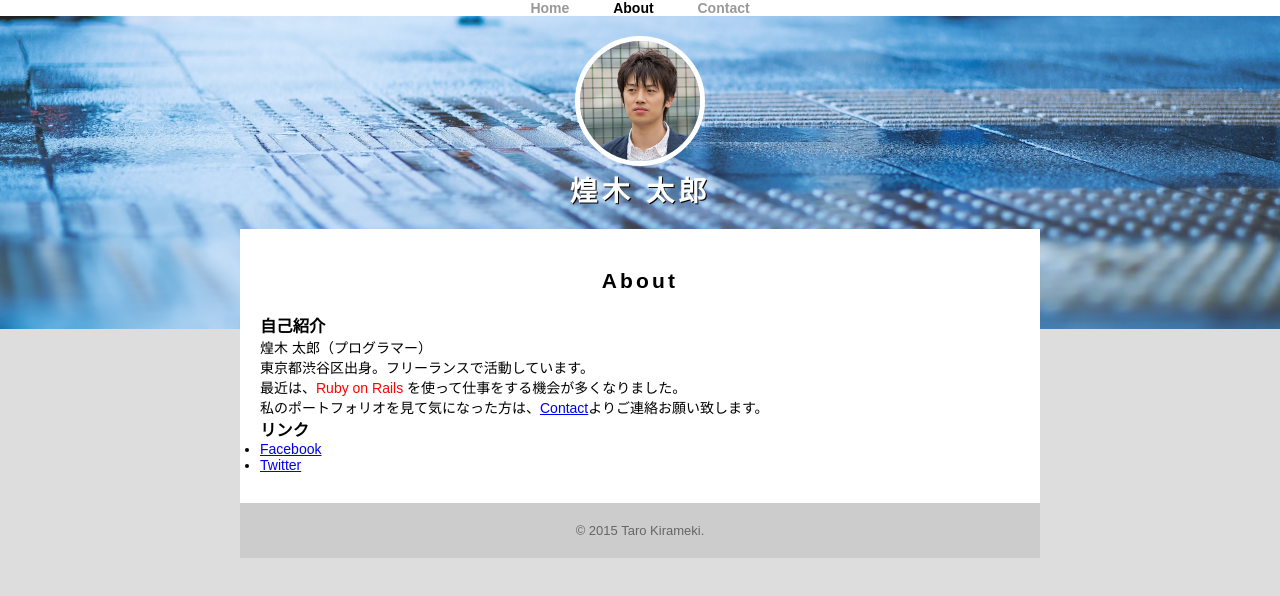
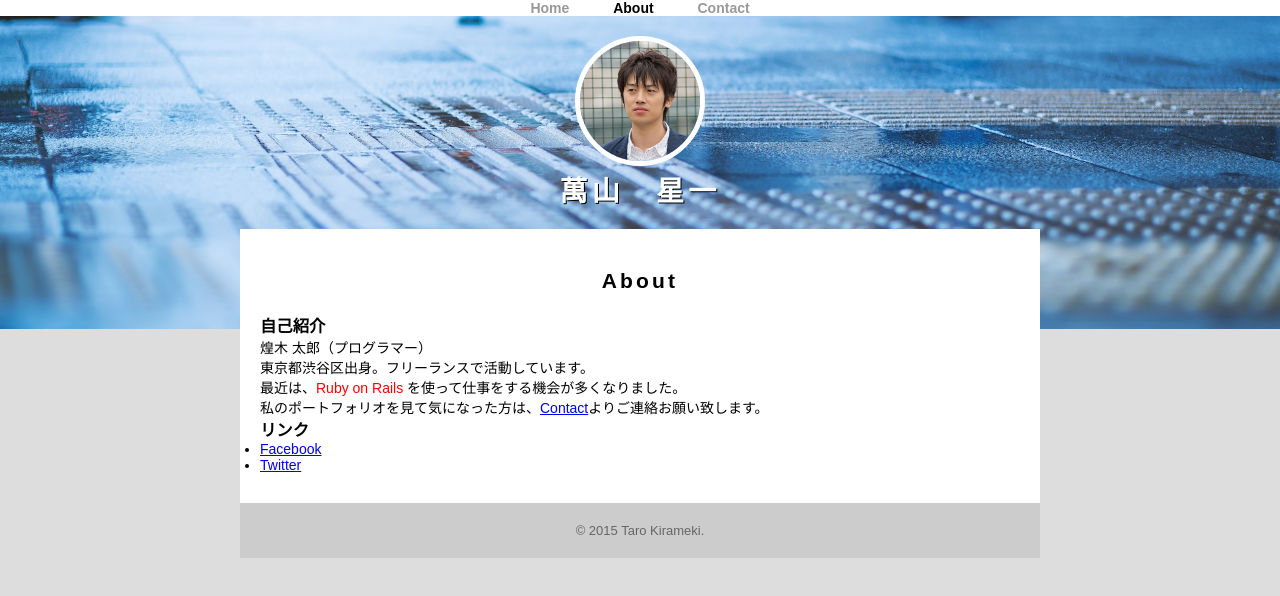
Before and after one commit to manman4/manman4.github.io, a plain HTML site: page about.html in a window 1280 px wide. Drawn offline with Linux system fonts and the light colour scheme.

```diff
--- a/about.html
+++ b/about.html
@@ -16,7 +16,7 @@
       </nav>
       <div id="logo">
         <img src="profile.jpg" alt="" />
-        <h1>煌木 太郎</h1>
+        <h1>萬山　星一</h1>
       </div>
     </header>
     <div class="container">
```
